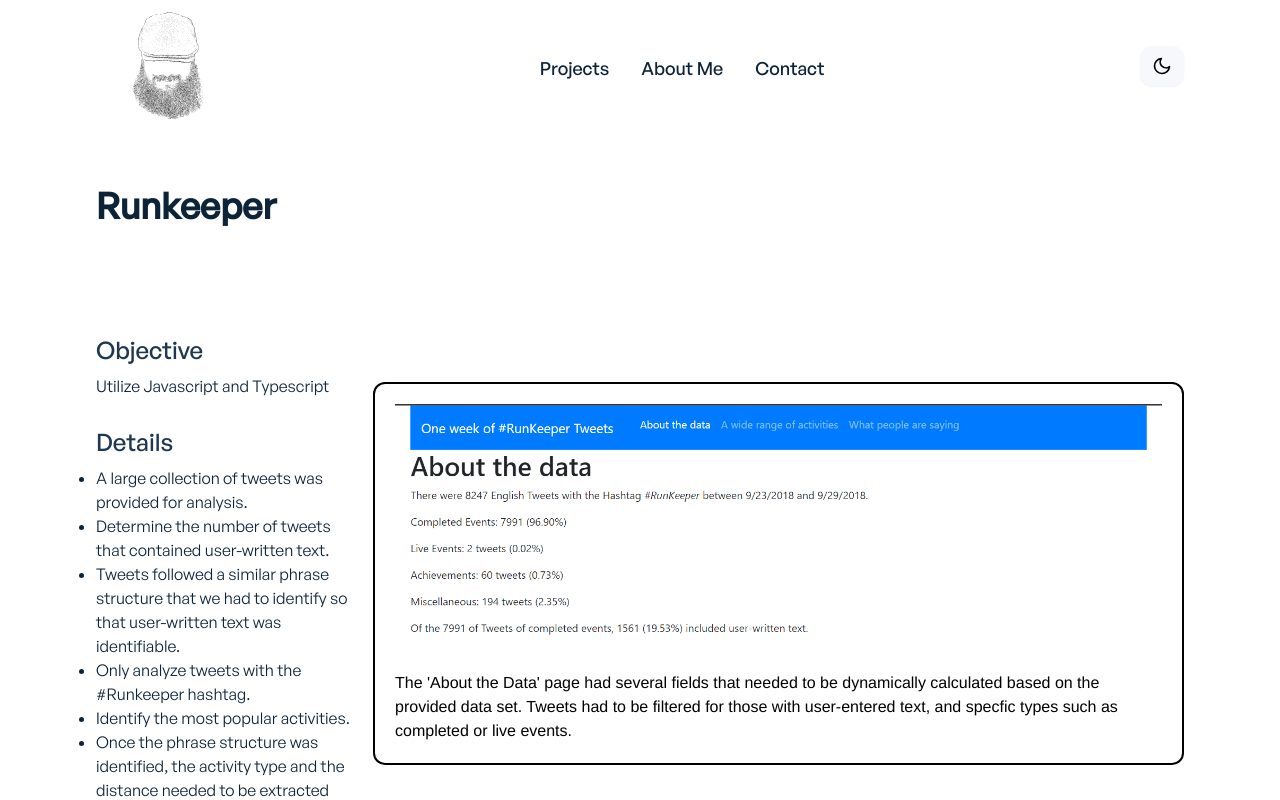
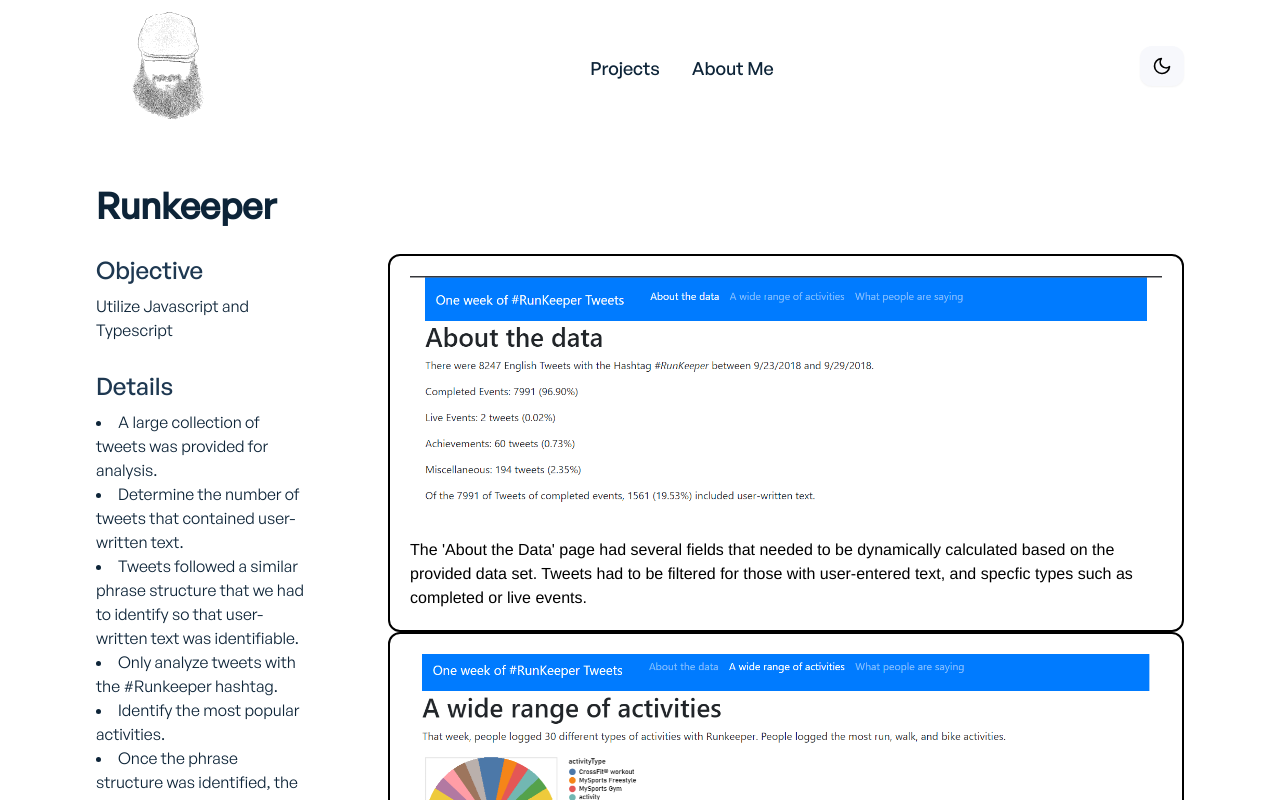
Before and after one commit to briancantwell/cantwell-portfolio, a Vue app: page /projects/runkeeper in a window 1280 px wide. Shown: the top 800 px of the page. Built offline with nearby package versions, Linux system fonts and the light colour scheme; what vue-backtotop would draw is missing.

Commit message:
removed Contact.vue link from header links modified AboutMe.vue content removed numbers bar from About.vue

```diff
--- a/src/components/projects/ProjectGallery.vue
+++ b/src/components/projects/ProjectGallery.vue
@@ -2,8 +2,29 @@
 export default {
 	props: ['projectData'],
 	created() {
-		console.log(this.projectData.demo);
-	}
+		console.log(this.projectData.length);
+	},
+	// data() {
+	// 	return {
+	// 		images: [],
+	// 	};
+	// },
+	// mounted(){
+	// 	this.images = this.projectData;
+	// },
+	// mounted() {
+	// 	// this.importAll(require.context('@/assets/speculative-story/', true, /\.(jpg|png)$/));
+	// 	console.log(this.projectData[0].path);
+	// 	const path = this.projectData[0].path;
+	// 	this.importAll(require.context(path, true, /\.(jpg|png)$/));
+
+	// },
+
+	// methods: {
+	// 	importAll(r) {
+	// 		r.keys().forEach(key => (this.images.push({ pathLong: r(key), pathShort: key })));
+	// 	},
+	// },
 };
 </script>
 
@@ -22,20 +43,39 @@
 		</div>
 	</div> -->
 
-	<div class="grid grid-cols-1  sm:gap-10 mt-12">
-		<div class="mb-10 sm:mb-0 border-2 border-black rounded-xl" v-for="item in projectData" :key="item.imgurl">
-			<iframe class="pt-5 px-5" v-if="projectData[0].demo" :src="projectData[0].demo" frameborder="0" width="960" height="569" allowfullscreen="true"
-				mozallowfullscreen="true" webkitallowfullscreen="true">
-			</iframe>
+	<div class="grid grid-cols-1 sm:gap-10 text-left">
+		<!-- creates 2 columns for images to reduce page length -->
+		<div v-if="projectData.images.length > 6">
+			<div class="grid overflow-hidden grid-lines grid-cols-1 md:grid-cols-2 auto-rows-auto gap-2.5">
+				<div v-if="projectData.text" class="whitespace-pre-wrap md:col-span-2">
+					<p>
+						{{ projectData.text }}
+					</p>
+				</div>
+				<div class="mb-10 sm:mb-0 border-2 border-black rounded-xl" v-for="item in projectData.images"
+					:key="item">
 
-			<img :src="item.imgurl" class=" rounded-xl cursor-pointer shadow-lg sm:shadow-none pt-5 px-5" alt="" />
-			<p class="text-left p-5">
-				{{ item.description }}
-			</p>
+					<img :src="item.imgurl" class="rounded-xl cursor-pointer shadow-lg sm:shadow-none pt-5 px-5"
+						alt="" />
+					<p class="text-left p-5">
+						{{ item.description }}
+					</p>
+				</div>
+			</div>
+		</div>
+		<!-- uses below div if 5 or fewer than images -->
+		<div v-else>
+			<div class="mb-10 sm:mb-0 border-2 border-black rounded-xl" v-for="item in projectData.images" :key="item.imgurl">
+				<div>
+					<img :src="item.imgurl" class=" rounded-xl cursor-pointer shadow-lg sm:shadow-none pt-5 px-5"
+						alt="" />
+				</div>
 
-
+				<p class="p-5">
+					{{ item.description }}
+				</p>
+			</div>
 		</div>
-
 
 	</div>
 </template>
--- a/src/components/projects/ProjectInfo.vue
+++ b/src/components/projects/ProjectInfo.vue
@@ -33,7 +33,7 @@
 				<p class="font-general-medium text-2xl text-ternary-dark dark:text-ternary-light mb-2">
 					{{ projectInfo.projectDetailsHeading }}
 				</p>
-				<ul class="font-general-regular text-primary-dark dark:text-ternary-light list-disc">
+				<ul class="font-general-regular text-primary-dark dark:text-ternary-light list-disc list-inside">
 					<li v-for="detail in projectInfo.projectDetails" :key="detail.text">
 						{{ detail.text }}
 					</li>
@@ -68,7 +68,7 @@
 					{{ projectInfo.extlinks[0].title }}
 				</p>
 
-				<ul class="font-general-regular text-primary-dark dark:text-ternary-light list-disc">
+				<ul class="font-general-regular text-primary-dark dark:text-ternary-light list-disc list-inside">
 					<li v-for="link in projectInfo.extlinks[0].links" :key="link.url">
 						<a :href="link.url" target="_blank">{{ link.text }}</a>
 					</li>
--- a/src/components/shared/AppHeaderLinks.vue
+++ b/src/components/shared/AppHeaderLinks.vue
@@ -22,12 +22,12 @@
 			aria-label="About Me"
 			>About Me</router-link
 		>
-		<router-link
+		<!-- <router-link
 			to="/contact"
 			class="font-general-medium block text-left text-lg font-medium text-primary-dark dark:text-ternary-light hover:text-indigo-600 dark:hover:text-indigo-300  sm:mx-4 mb-2 sm:py-2 border-t-2 pt-3 sm:pt-2 sm:border-t-0 border-primary-light dark:border-secondary-dark"
 			aria-label="Contact"
 			>Contact</router-link
-		>
+		> -->
 		<!-- <div
 			class="border-t-2 pt-3 sm:pt-0 sm:border-t-0 border-primary-light dark:border-secondary-dark"
 		>
--- a/src/data/project_data.js
+++ b/src/data/project_data.js
@@ -62,11 +62,75 @@
             // "extlinks": []
         },
         "logourl": require('@/assets/speculative-story/spec-story-logo.png'),
+        "data_text":"I chose augmented reality as the interface to work on. I began by searching the internet for current and proposed ideas related to augmented reality interaction and devices.\n\nDesign Goals\n I made some design goals to adhere to for my own ideals on interacting with augmented reality:\n1) The 3 primary types of input would be verbal, hand tracking, and eye tracking. \n2) The device should require minimal physical interaction for operation. \n3) Interactions should be natural and easy to learn.\n\n These design decisions were inspired by current common interactions and developing technologies. Verbal commands are already commonplace with mobile and smart home devices. Hand tracking technology is still young. The Oculus Quest platform has implemented hand tracking input for their VR headset. Eye tracking technology is still young as well. The required hardware is still relatively bulky. However, Tobii Technology has created glasses capable of eye tracking and are now developing augmented reality glasses similar to the hypothetical Gadget Glasses I proposed for this assignment.",
         "data": [
             {
-                // "imgurl": require('@/assets/speculative-story/0.jpg'),
-                "demo": "https://docs.google.com/presentation/d/e/2PACX-1vRMYqNFrel8xyK9CjuGMFUdagP3QmX8t1cl7-Q-RGWsBF7wJeTwV0aAYRRvRAYVBWX3YvZjAHzsKoRb/embed?start=true&loop=true&delayms=5000",
-                "description": "I chose augmented reality as the interface to work on. I began by searching the internet for current and proposed ideas related to augmented reality interaction and devices.\n\nDesign Goals\n I made some design goals to adhere to for my own ideals on interacting with augmented reality:\n1) The 3 primary types of input would be verbal, hand tracking, and eye tracking. \n2) The device should require minimal physical interaction for operation. \n 3) Interactions should be natural and easy to learn.\n\n These design decisions were inspired by current common interactions and developing technologies. Verbal commands are already commonplace with mobile and smart home devices. Hand tracking technology is still young. The Oculus Quest platform has implemented hand tracking input for their VR headset. Eye tracking technology is still young as well. The required hardware is still relatively bulky. However, Tobii Technology has created glasses capable of eye tracking and are now developing augmented reality glasses similar to the hypothetical Gadget Glasses I proposed for this assignment.",
+                "imgurl": require('@/assets/speculative-story/0.jpg'),
+                // "description": "",
+            },
+            {
+                "imgurl": require('@/assets/speculative-story/1.jpg'),
+                // "description": "",
+            },
+            {
+                "imgurl": require('@/assets/speculative-story/2.jpg'),
+                // "description": "",
+            },
+            {
+                "imgurl": require('@/assets/speculative-story/3.jpg'),
+                // "description": "",
+            },
+            {
+                "imgurl": require('@/assets/speculative-story/4.jpg'),
+                // "description": "",
+            },
+            {
+                "imgurl": require('@/assets/speculative-story/5.jpg'),
+                // "description": "",
+            },
+            {
+                "imgurl": require('@/assets/speculative-story/6.jpg'),
+                // "description": "",
+            },
+            {
+                "imgurl": require('@/assets/speculative-story/7.jpg'),
+                // "description": "",
+            },
+            {
+                "imgurl": require('@/assets/speculative-story/8.jpg'),
+                // "description": "",
+            },
+            {
+                "imgurl": require('@/assets/speculative-story/9.jpg'),
+                // "description": "",
+            },
+            {
+                "imgurl": require('@/assets/speculative-story/10.jpg'),
+                // "description": "",
+            },
+            {
+                "imgurl": require('@/assets/speculative-story/11.jpg'),
+                // "description": "",
+            },
+            {
+                "imgurl": require('@/assets/speculative-story/12.jpg'),
+                // "description": "",
+            },
+            {
+                "imgurl": require('@/assets/speculative-story/13.jpg'),
+                // "description": "",
+            },
+            {
+                "imgurl": require('@/assets/speculative-story/14.jpg'),
+                // "description": "",
+            },
+            {
+                "imgurl": require('@/assets/speculative-story/15.jpg'),
+                // "description": "",
+            },
+            {
+                "imgurl": require('@/assets/speculative-story/16.jpg'),
+                // "description": "",
             },
         ]
     },
--- a/src/views/About.vue
+++ b/src/views/About.vue
@@ -1,15 +1,15 @@
 <script>
 import AboutMe from '@/components/about/AboutMe';
-import AboutCounter from '@/components/about/AboutCounter';
-import AboutClients from '@/components/about/AboutClients';
+// import AboutCounter from '@/components/about/AboutCounter';
+// import AboutClients from '@/components/about/AboutClients';
 import feather from 'feather-icons';
 
 export default {
 	name: 'About',
 	components: {
 		AboutMe,
-		AboutCounter,
-		AboutClients,
+		// AboutCounter,
+		// AboutClients,
 	},
 	data: () => {
 		return {};
@@ -32,12 +32,12 @@
 		</div>
 
 		<!-- About counter -->
-		<AboutCounter />
+		<!-- <AboutCounter /> -->
 
 		<!-- About counter -->
-		<div class="container mx-auto">
+		<!-- <div class="container mx-auto">
 			<AboutClients />
-		</div>
+		</div> -->
 	</div>
 </template>
 
--- a/src/views/Contact.vue
+++ b/src/views/Contact.vue
@@ -13,7 +13,7 @@
 			contacts: [
 				{
 					id: 1,
-					name: 'Sangkat Teukthla, Sen Sok, Cambodia',
+					name: 'Brian Cantwell',
 					icon: 'map-pin',
 				},
 				{
--- a/src/views/ProjectView.vue
+++ b/src/views/ProjectView.vue
@@ -22,8 +22,11 @@
 		return {
 			title: projectData[data.$route.params.projectId].title,
 			//array of images with description (imgurl, description)
-			data: projectData[data.$route.params.projectId].data,
-
+			data:
+			{
+				text: projectData[data.$route.params.projectId].data_text,
+				images: projectData[data.$route.params.projectId].data,
+			},
 
 			projectInfo: {
 
@@ -50,7 +53,7 @@
 
 					}
 				],
-				demo:projectData[data.$route.params.projectId].demo,
+				demo: projectData[data.$route.params.projectId].demo,
 			},
 
 
@@ -74,22 +77,39 @@
 </script>
 
 <template>
-	<div class="container mx-auto mt-10 sm:mt-20">
+	<!-- <div class="container mx-auto mt-10 sm:mt-20">
+		Project header
+		<ProjectHeader :projectTitle="title" />
+
+	</div> -->
+
+	<!-- <div class="container mx-auto mt-10 sm:mt-20 grid md:grid-cols-12 grid-cols-1 gap-x-5 ">
+
+		<div class="col-span-3">
+			Project information
+			<ProjectInfo :projectInfo="projectInfo" />
+		</div>
+		<div class="col-span-9">
+			Project gallery
+			<ProjectGallery :projectData="data" />
+		</div>
+
+	</div> -->
+	<div class="container mx-auto ">
 		<!-- Project header -->
 		<ProjectHeader :projectTitle="title" />
+	</div>
+	<div class="container mx-auto grid overflow-hidden grid-lines grid-cols-1 md:grid-cols-12 auto-rows-auto gap-x-20 gap-y-0">
 
-	</div>
-	<div class="container mx-auto mt-10 sm:mt-20 grid md:grid-cols-12 grid-cols-1 gap-x-5">
 
-		<div class="col-span-3 gap-x-5">
+		<div class="box md:row-start-2 md:col-span-3">
 			<!-- Project information -->
 			<ProjectInfo :projectInfo="projectInfo" />
 		</div>
-		<div class="col-span-9">
+		<div class="box md:row-start-2 md:col-span-9">
 			<!-- Project gallery -->
 			<ProjectGallery :projectData="data" />
 		</div>
-
 	</div>
 </template>
 
```
Also changed, not shown: src/components/about/AboutMe.vue (+4 -4 lines).
